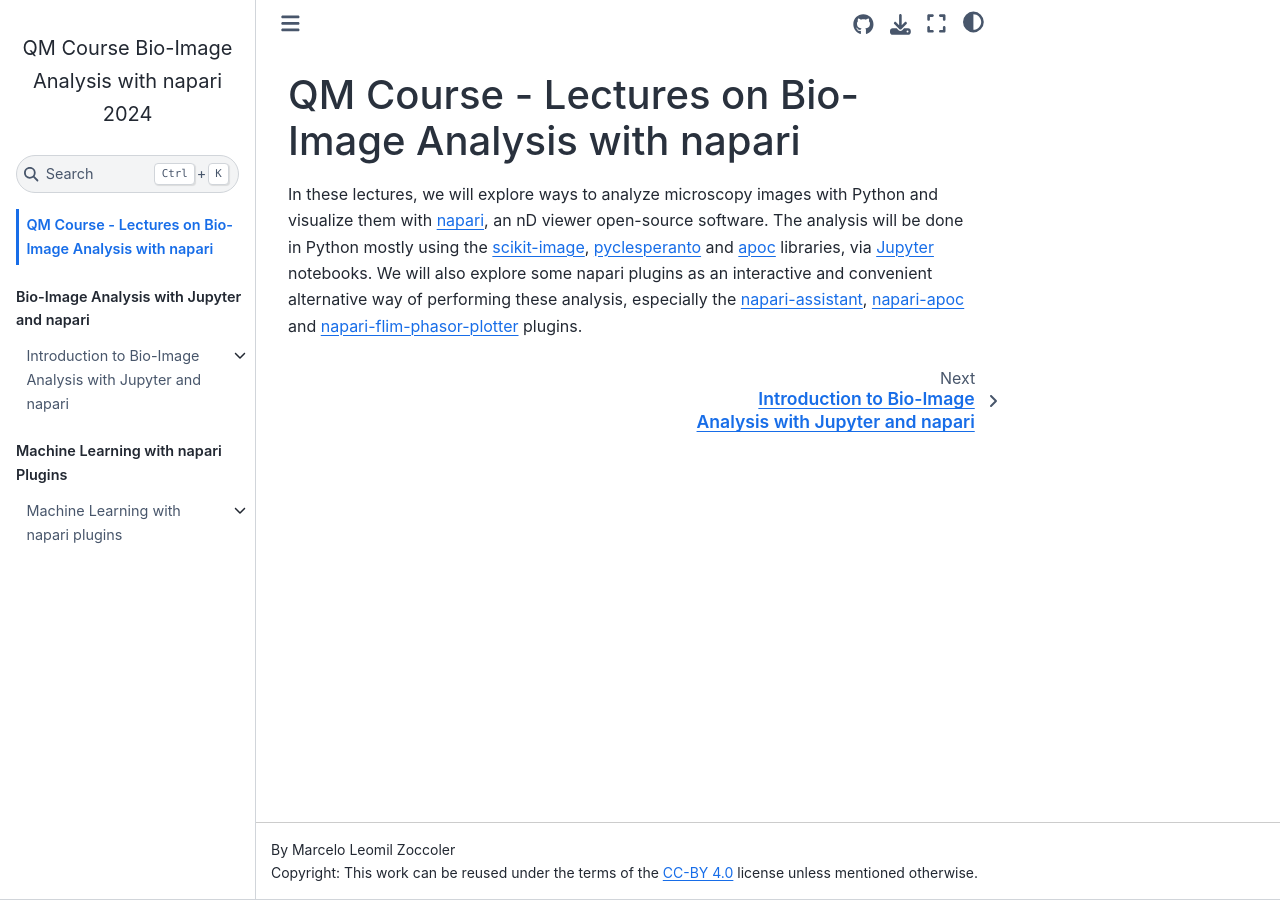
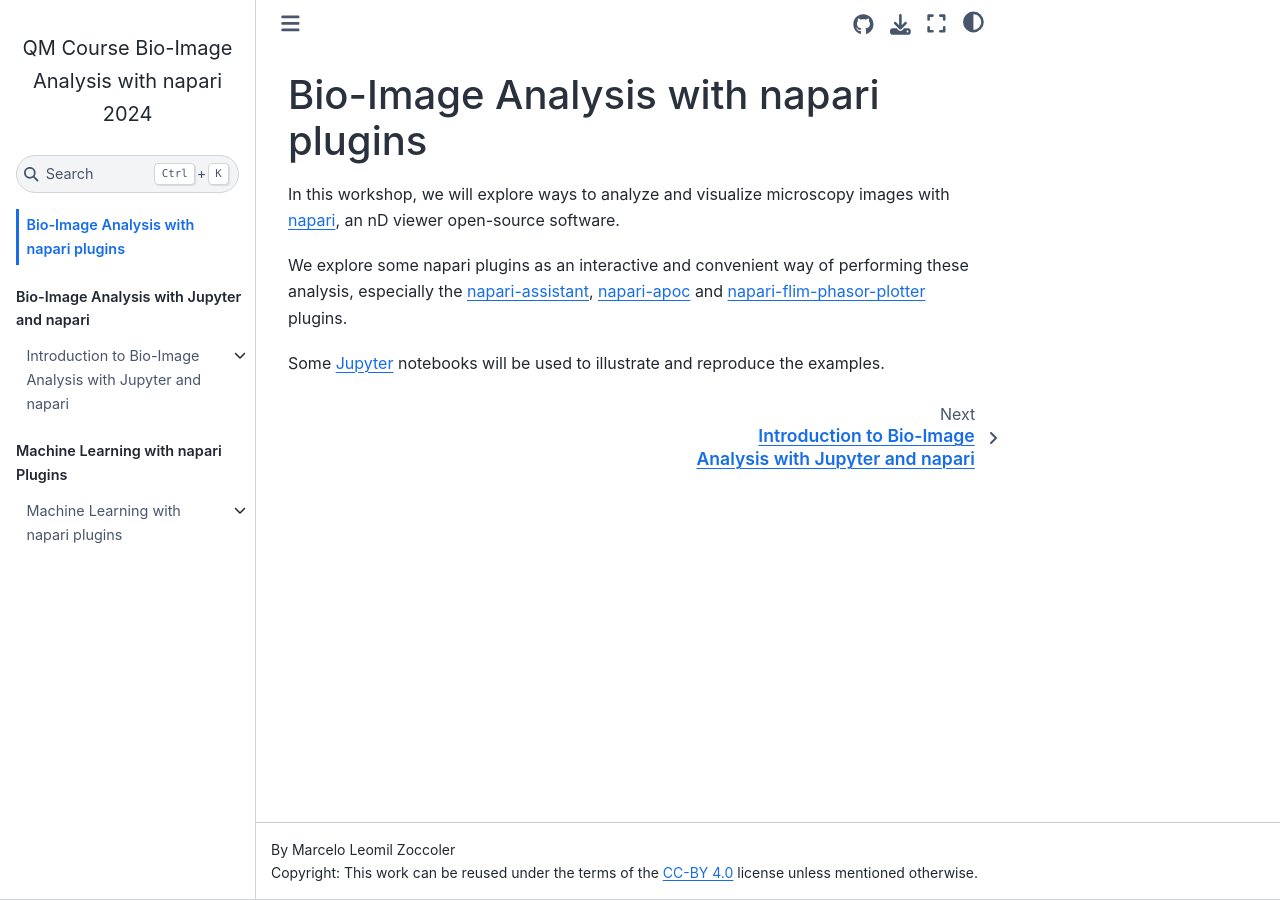
Before and after one commit to BiAPoL/BioImage-Analysis-and-Data-Processing-Workshop-2024, a Jupyter Book: the page built from docs/intro.md, in a window 1280 px wide. Built offline with Jupyter Book 1.0.4 settings and Sphinx 7.4.7 and the Sphinx Book theme 1.1.4, drawn with Linux system fonts in a browser that asks for light colours; pages that are not in the unit, such as notebooks, are missing from menus.

Commit message:
Update introduction file

```diff
--- a/docs/intro.md
+++ b/docs/intro.md
@@ -1,5 +1,7 @@
-# QM Course - Lectures on Bio-Image Analysis with napari
+# Bio-Image Analysis with napari plugins
 
-In these lectures, we will explore ways to analyze microscopy images with Python and visualize them with [napari](https://napari.org/stable/), an nD viewer open-source software.
-The analysis will be done in Python mostly using the [scikit-image](https://scikit-image.org/), [pyclesperanto](https://github.com/clEsperanto/pyclesperanto_prototype?tab=readme-ov-file#py-clesperanto) and [apoc](https://github.com/haesleinhuepf/apoc?tab=readme-ov-file#accelerated-pixel-and-object-classification-apoc) libraries, via [Jupyter](https://jupyter.org/) notebooks.
-We will also explore some napari plugins as an interactive and convenient alternative way of performing these analysis, especially the [napari-assistant](https://github.com/haesleinhuepf/napari-assistant?tab=readme-ov-file#napari-assistant), [napari-apoc](https://github.com/haesleinhuepf/napari-accelerated-pixel-and-object-classification?tab=readme-ov-file#napari-accelerated-pixel-and-object-classification-apoc) and [napari-flim-phasor-plotter](https://github.com/zoccoler/napari-flim-phasor-plotter?tab=readme-ov-file#napari-flim-phasor-plotter) plugins.
+In this workshop, we will explore ways to analyze and visualize microscopy images with [napari](https://napari.org/stable/), an nD viewer open-source software.
+
+We explore some napari plugins as an interactive and convenient way of performing these analysis, especially the [napari-assistant](https://github.com/haesleinhuepf/napari-assistant?tab=readme-ov-file#napari-assistant), [napari-apoc](https://github.com/haesleinhuepf/napari-accelerated-pixel-and-object-classification?tab=readme-ov-file#napari-accelerated-pixel-and-object-classification-apoc) and [napari-flim-phasor-plotter](https://github.com/zoccoler/napari-flim-phasor-plotter?tab=readme-ov-file#napari-flim-phasor-plotter) plugins.
+
+Some [Jupyter](https://jupyter.org/) notebooks will be used to illustrate and reproduce the examples.
```
